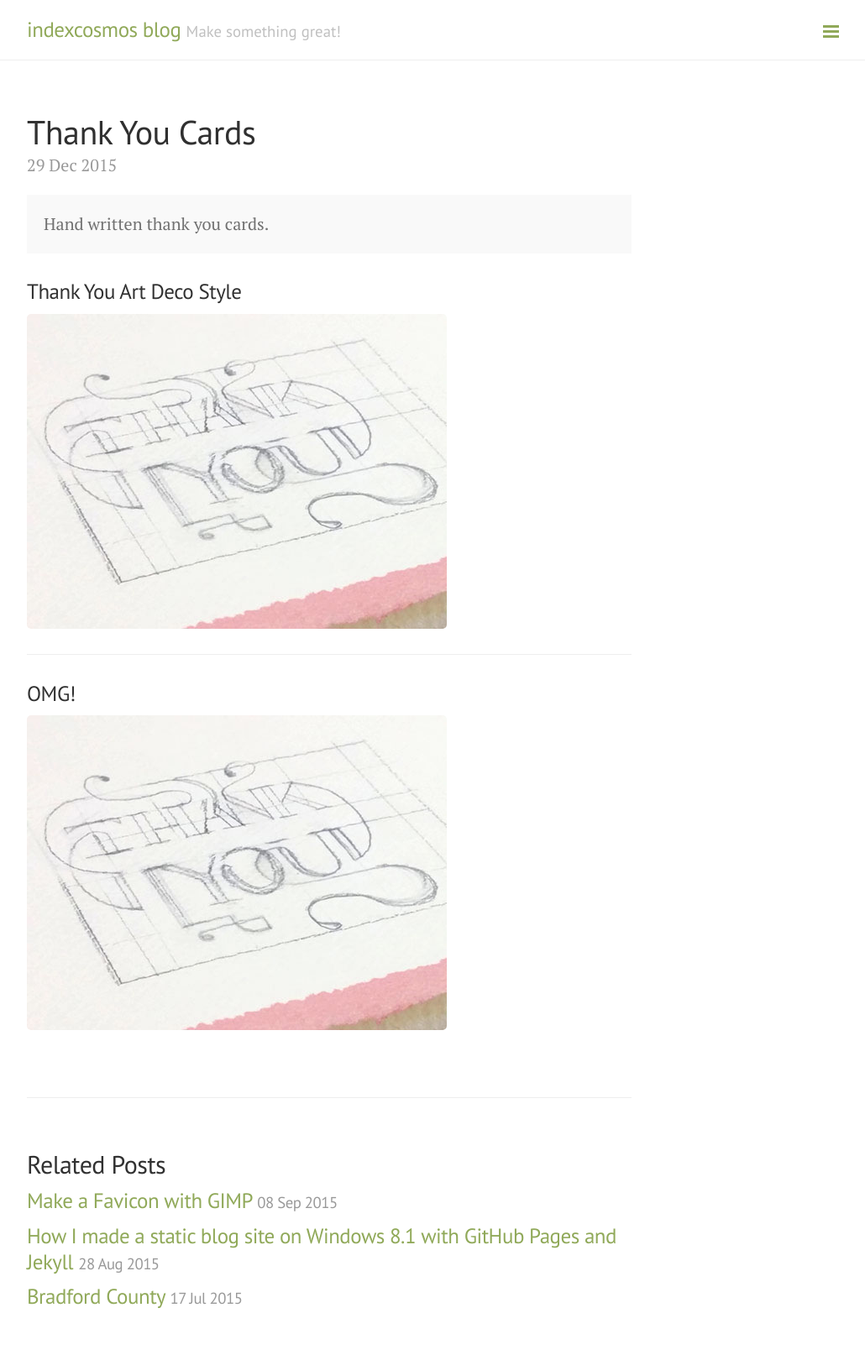
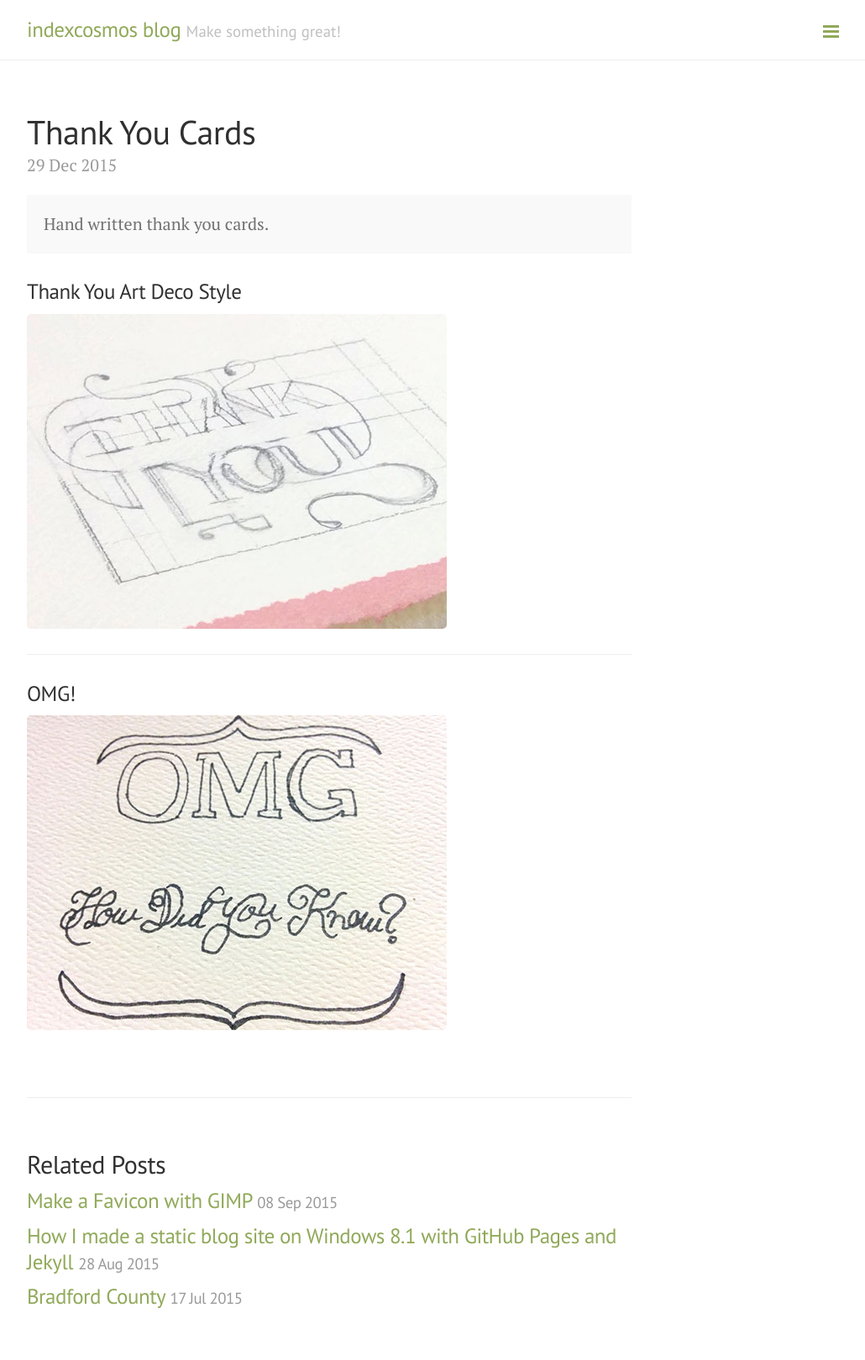
Before and after one commit to indexcosmos/indexcosmos.github.io, a Jekyll site: the page built from _posts/2015-12-29-hand-written-thank-you-cards.md, in a window 1280 px wide. Shown: the whole page at 84% size, without its empty margins (248-1278 px from the left). Built offline with Jekyll 4.4.1, drawn with Linux system fonts in a browser that asks for light colours; Markdown is read by kramdown in place of the engine named in the settings.

Commit message:
update post

```diff
--- a/_posts/2015-12-29-hand-written-thank-you-cards.md
+++ b/_posts/2015-12-29-hand-written-thank-you-cards.md
@@ -15,4 +15,4 @@ title: Thank You Cards
 
 ### OMG!
 
-![How Did You Know?]({{ https://github.com/indexcosmos/indexcosmos.github.io/blob/master/public/images/portfolio/thank%20you%20deco.jpg }}/public/images/portfolio/thank you deco.jpg)
+![How Did You Know?]({{ https://github.com/indexcosmos/indexcosmos.github.io/blob/master/public/images/portfolio/omg%20thank%20you%20ink.jpg }}/public/images/portfolio/omg thank you ink.jpg)
```
